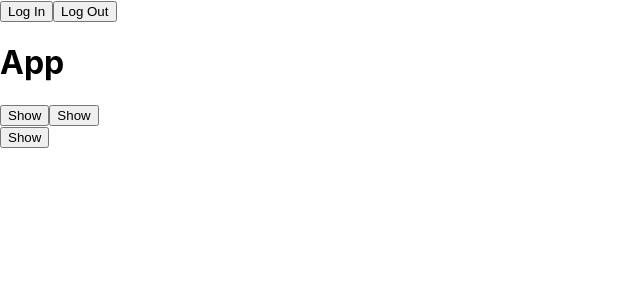
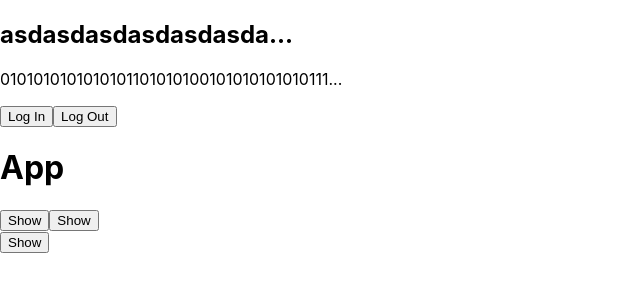
Before and after one commit to RZFalcore/PracticeReact, a React (Create React App) app: page / in a window 1280 px wide. Shown: the top 300 px of the page, without its empty margins (0-640 px from the left). Built offline with nearby package versions, Linux system fonts and the light colour scheme; no server answers.

Commit message:
+readerInProgress

```diff
--- a/src/Components/App/App.js
+++ b/src/Components/App/App.js
@@ -5,12 +5,19 @@ import Toolbar from "../Toolbar/Toolbar";
 import Togglable from "../Togglable/Togglable";
 
 import ThemeContext from "../../Context/Context";
+import Reader from "../Reader/Reader";
+import Publication from "../Reader/Publication";
+
+import publications from "../../data/publications.json";
 class App extends Component {
   state = {};
 
   render() {
     return (
       <div>
+        <Reader publications={publications}>
+          <Publication />
+        </Reader>
         <ThemeContext.Provider value="light">
           <div className="App">
             <Toolbar />
--- /dev/null
+++ b/src/Components/Reader/Publication.js
@@ -0,0 +1,17 @@
+import React from "react";
+import Reader from "./Reader";
+
+const Publictaion = () => (
+  <Reader.Consumer>
+    {(context) => {
+      return (
+        <article>
+          <h2>{context.publication.title.slice(0, 20)}...</h2>
+          <p>{context.publication.text.slice(0, 40)}...</p>
+        </article>
+      );
+    }}
+  </Reader.Consumer>
+);
+
+export default Publictaion;
--- /dev/null
+++ b/src/Components/Reader/Reader.js
@@ -0,0 +1,26 @@
+import React, { Component, createContext } from "react";
+
+const ReaderContext = createContext();
+
+class Reader extends Component {
+  static Consumer = ReaderContext.Consumer;
+
+  state = {
+    currentIndx: 0,
+    publication: this.props.publications[0],
+  };
+
+  //   componentDidMount() {
+  //     this.setState({ publication: this.props.publications[0] });
+  //   }
+
+  render() {
+    return (
+      <ReaderContext.Provider value={{ ...this.state }}>
+        <div className="reader">{this.props.children}</div>
+      </ReaderContext.Provider>
+    );
+  }
+}
+
+export default Reader;
--- /dev/null
+++ b/src/data/publications.json
@@ -0,0 +1,12 @@
+[{
+    "title": "asdasdasdasdasdasda",
+    "text": "01010101010101011010101001010101010101111010101011001"
+},
+{
+    "title": "asdasdasdasdasdasda",
+    "text": "01010101010101011010101001010101010101111010101011001"
+},
+{
+    "title": "asdasdasdasdasdasda",
+    "text": "01010101010101011010101001010101010101111010101011001"
+}]
```
Also changed, not shown: src/Context/readerContext.js (added, +10 -0 lines).
